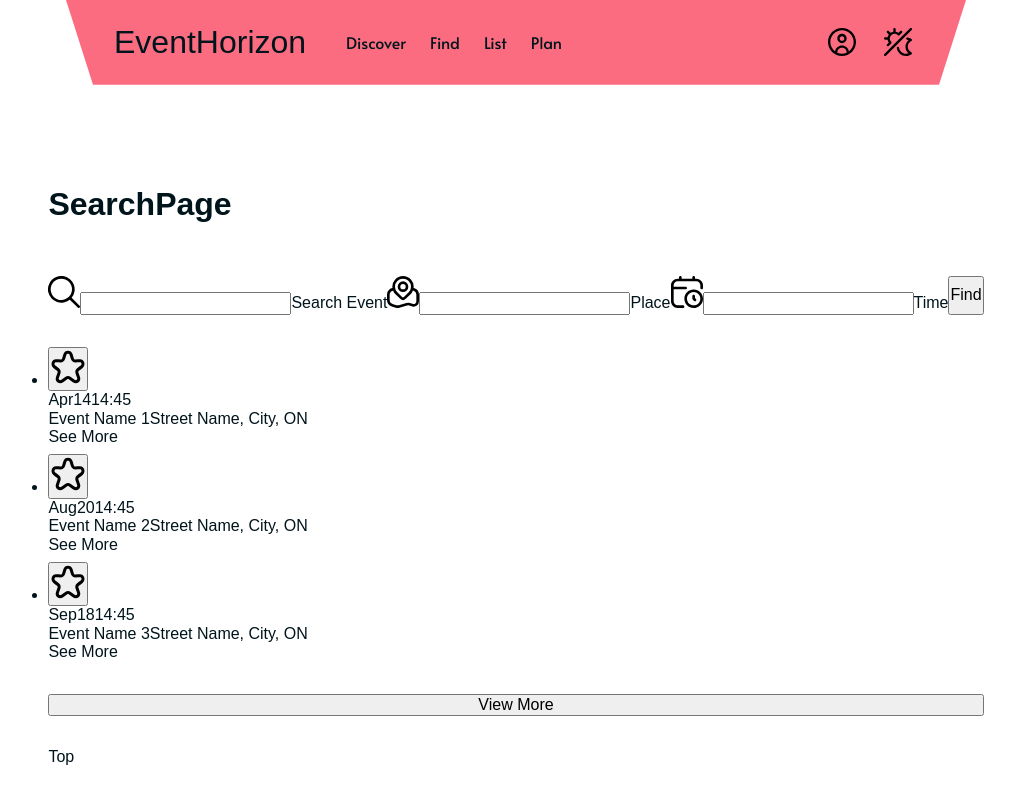
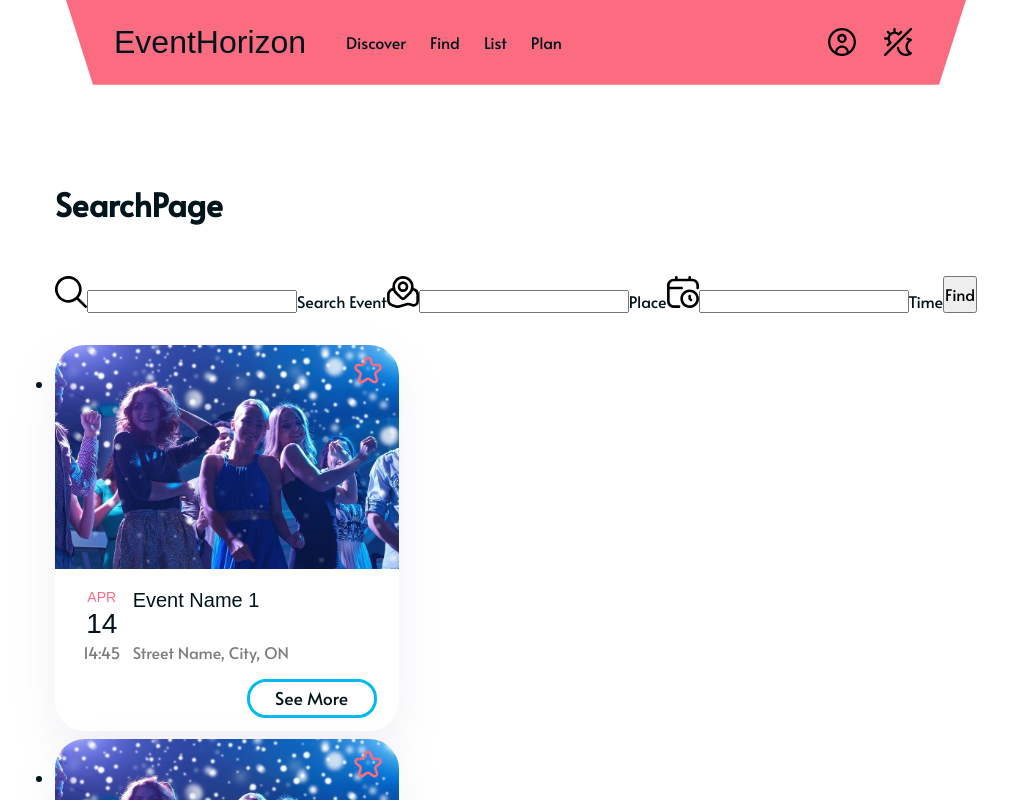
Before and after one commit to RinaSatsu/event-tracker-project, a Next.js app: page /search in a window 1280 px wide. Shown: the whole page, without its empty margins (124-1139 px from the left). Built offline with nearby package versions, Linux system fonts and the light colour scheme; a web font is replaced by a local one.

Commit message:
Style EventCard component - TODO: save event button

```diff
--- a/next.config.mjs
+++ b/next.config.mjs
@@ -1,4 +1,12 @@
 /** @type {import('next').NextConfig} */
-const nextConfig = {};
+const nextConfig = {
+  webpack(config) {
+    config.module.rules.push({
+      test: /\.svg$/,
+      use: ['@svgr/webpack'],
+    });
+    return config;
+  },
+};
 
 export default nextConfig;
--- a/package.json
+++ b/package.json
@@ -10,6 +10,7 @@
   },
   "dependencies": {
     "@csstools/normalize.css": "^12.1.1",
+    "@svgr/webpack": "^8.1.0",
     "next": "^15.2.4",
     "react": "^19.0.0",
     "react-dom": "^19.0.0"
--- a/src/app/components/eventCard.js
+++ /dev/null
@@ -1,35 +0,0 @@
-import Image from "next/image";
-import Link from "next/link";
-
-export default function EventCard({ event }) {
-  return (
-    <div className="card">
-      <div className="image">
-        <button>
-          <Image
-            src="/star.svg"
-            alt=""
-            width={36}
-            height={36}
-          />
-        </button>
-      </div>
-      <div className="contentContainer">
-        <div className="infoContainer">
-          <div className="date">
-            <span>{event.date.month}</span>
-            <span>{event.date.day}</span>
-            <span>{event.date.time}</span>
-          </div>
-          <div className="info">
-            <span className="title">{event.name}</span>
-            <span className="address">{event.address}</span>
-            <p className="description"></p>
-          </div>
-          <div className="event"></div>
-        </div>
-        <Link href={`/event/${encodeURIComponent(event.link)}`}>See More</Link>
-      </div>
-    </div>
-  );
-}
--- /dev/null
+++ b/src/app/components/eventCard/eventCard.js
@@ -0,0 +1,48 @@
+'use client'
+import Link from "next/link";
+import styles from "./eventCard.module.css";
+import StarIcon from "/public/star.svg";
+import StarFullIcon from "/public/star-full.svg";
+
+const formatMonth = (month) => {
+  return month.trim().substring(0, 3).toUpperCase();
+}
+
+const handleSaveEvent = (event) => {
+  console.log(event);
+}
+
+export default function EventCard({ event }) {
+  return (
+    <div className={styles.card}>
+      <div className={styles.image}>
+        <button
+          className={styles.saveBtn}
+          onClick={handleSaveEvent}>
+          <StarIcon className={`${styles.icon} ${styles.default}`}/>
+          <StarFullIcon className={`${styles.icon} ${styles.hover}`}/>
+        </button>
+      </div>
+      <div className={styles.wrapper}>
+        <div className={styles.contentContainer}>
+          <div className={styles.infoContainer}>
+            <div className={styles.dateContainer}>
+              <span className={styles.month}>{formatMonth(event.date.month)}</span>
+              <span className={styles.day}>{event.date.day}</span>
+              <span className={styles.time}>{event.date.time}</span>
+            </div>
+            <div className={styles.info}>
+              <span className={styles.title}>{event.name}</span>
+              <span className={styles.address}>{event.address}</span>
+            </div>
+          </div>
+          <Link
+            className={styles.buttonLink}
+            href={`/event/${encodeURIComponent(event.link)}`}>
+            See More
+          </Link>
+        </div>
+      </div>
+    </div>
+  );
+}
--- /dev/null
+++ b/src/app/components/eventCard/eventCard.module.css
@@ -0,0 +1,139 @@
+.card {
+  width: 344px;
+  height: 386px;
+  background: white;
+  border-radius: 30px;
+  box-shadow: 0px 19px 47px var(--light-shadow);
+  transition: 0.2s ease-in-out;
+}
+
+.image {
+  width: 100%;
+  height: 58%;
+  border-top-left-radius: 30px;
+  border-top-right-radius: 30px;
+  background-image: url("/event-placeholder.webp");
+  background-size: cover;
+  background-position: center;
+  display: flex;
+  align-items: top;
+  justify-content: right;
+}
+
+.saveBtn {
+  position: relative;
+  border: none;
+  transition: 0.2s ease-in-out;
+  border-radius: 50%;
+  margin: 10px;
+  width: 36px;
+  height: 36px;
+  background-color: transparent;
+  display: flex;
+  align-items: center;
+  justify-content: center;
+}
+
+.saveBtn .icon {
+  position: absolute;
+  top: 0;
+  left: 0;
+  fill: var(--background-primary);
+  transition: 0.2s ease-in-out;
+  width: 30px;
+  height: 30px;
+}
+
+.saveBtn .icon.hover {
+  opacity: 0;
+}
+
+.wrapper {
+  height: 42%;
+  padding: 1.25rem 1.4rem 0.8rem 1.75rem;
+}
+
+.contentContainer {
+  height: 100%;
+  display: flex;
+  flex-direction: column;
+  justify-content: space-between;
+}
+
+.infoContainer {
+  display: flex;
+  gap: 0.75rem;
+}
+
+.dateContainer {
+  display: flex;
+  flex-direction: column;
+  align-items: center;
+  font-family: var(--title-font);
+  gap: 0.2rem;
+}
+
+.dateContainer > .month {
+  font-size: 0.875rem;
+  color: var(--month-color);
+}
+
+.dateContainer > .day {
+  font-size: 1.75rem;
+  color: var(--cont-text-color);
+}
+
+.dateContainer > .time {
+  font-size: 1rem;
+  color: var(--cont-subtext-color);
+  font-family: var(--main-font);
+}
+
+.info {
+  display: flex;
+  flex-direction: column;
+  justify-content: space-between;
+}
+
+.info > .title {
+  font-size: 1.25rem;
+  font-family: var(--event-title);
+  color: var(--cont-text-color);
+}
+
+.info > .address {
+  font-size: 1rem;
+  color: var(--cont-subtext-color);
+}
+
+.buttonLink {
+  width: 130px;
+  border: 3px solid var(--button-color);
+  border-radius: 19px;
+  padding: 0.4rem;
+  font-size: 1.1rem;
+  text-align: center;
+  align-self: flex-end;
+  transition: 0.2s ease-in-out;
+}
+
+.card:hover {
+  box-shadow: 0px 10px 10px 5px var(--dark-shadow);
+}
+
+.saveBtn:hover {
+  cursor: pointer;
+}
+
+.saveBtn:hover .icon.default {
+  opacity: 0;
+}
+
+.saveBtn:hover .icon.hover {
+  opacity: 1;
+}
+
+.buttonLink:hover {
+  cursor: pointer;
+  background-color: var(--button-color);
+}
--- a/src/app/page.js
+++ b/src/app/page.js
@@ -1,7 +1,7 @@
 import Image from "next/image";
 import Link from "next/link";
 import styles from "@/app/styles/page.module.css";
-import EventCard from "./components/eventCard";
+import EventCard from "./components/eventCard/eventCard";
 import ActionButton from "./components/actionButton/actionButton";
 
 export default function Home() {
--- a/src/app/search/page.js
+++ b/src/app/search/page.js
@@ -1,6 +1,6 @@
 import React from "react";
 import styles from "@/app/styles/page.module.css";
-import EventCard from "../components/eventCard";
+import EventCard from "../components/eventCard/eventCard";
 import Link from "next/link";
 import SearchField from "../components/searchField";
 
--- a/src/app/styles/globals.css
+++ b/src/app/styles/globals.css
@@ -17,6 +17,7 @@ body {
   margin: 0;
   padding: 0;
   overflow-x: hidden;
+  font-family: var(--main-font);
 }
 
 .page-wrapper {
@@ -37,7 +38,6 @@ button:active {
 body {
   color: var(--text-color);
   background: var(--background);
-  font-family: Arial, Helvetica, sans-serif;
   -webkit-font-smoothing: antialiased;
   -moz-osx-font-smoothing: grayscale;
 }
--- a/src/app/styles/variables.css
+++ b/src/app/styles/variables.css
@@ -46,6 +46,14 @@
   --link-hover: var(--accent-700);
   --actbtn-color: var(--secondary-500);
   --actbtn-hover-color: var(--accent-500);
+  --month-color: var(--primary-500);
+  --cont-text-color: var(--accent-900);
+  --cont-subtext-color: var(--black-500);
+  --button-color: var(--accent-500);
+  --button-text-color: var(--accent-900);
+
+  --light-shadow: rgba(119, 115, 170, 0.1);
+  --dark-shadow: rgba(119, 115, 170, 0.2);
 }
 
 
@@ -56,4 +64,9 @@
   --link-hover: var(--accent-700);
   --actbtn-color: var(--secondary-500);
   --actbtn-hover-color: var(--accent-500);
+  --month-color: var(--primary-500);
+  --cont-text-color: var(--white);
+  --cont-subtext-color: var(--grey-500);
+  --button-color: var(--accent-500);
+  --button-text-color: var(--accent-500);
 }
```
Also changed, not shown: public/event-placeholder.webp (added), 1 other file (tests, documents, lock files or other folders).
